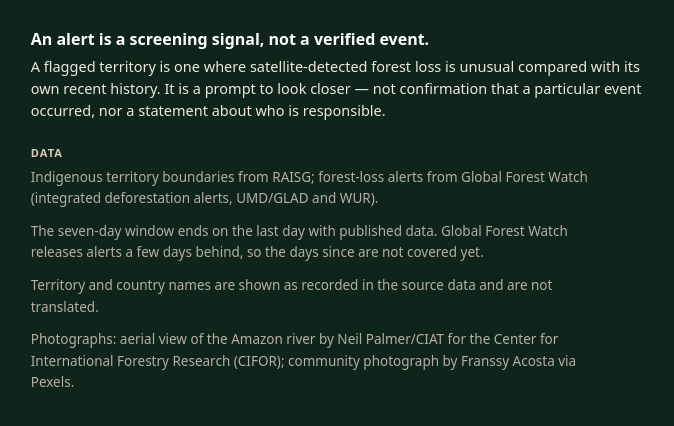
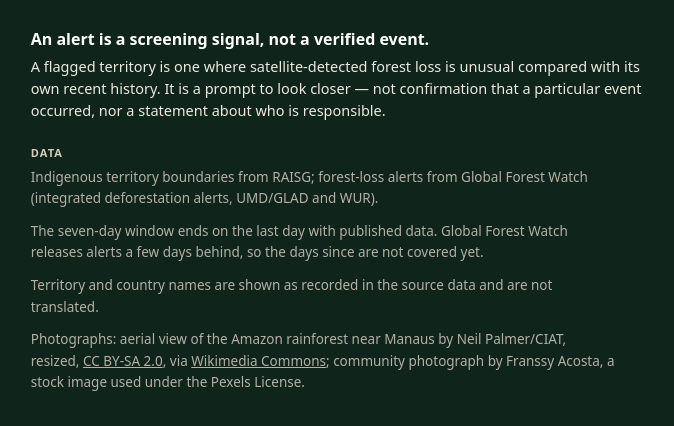
Before and after one commit to Applied-Data-Digital-Innovation-Lab/deforestation-monitor, a PHP site: page /index.php in a window 1280 px wide. Shown: the part 3070-3496 px from the top of the page, without its empty margins (0-674 px from the left). Run offline with PHP 8.4, Linux system fonts and the light colour scheme; some libraries are stand-ins or nearby versions.

Commit message:
fix photo sources and licence credits

```diff
--- a/web/assets/app.css
+++ b/web/assets/app.css
@@ -571,8 +571,13 @@ h2 {
    worst case the image can produce. */
 
 .hero {
-  /* ↓ THE ONLY LINE TO CHANGE to swap the photograph. */
-  --hero-photo: url("amazon-river-basin-hero.jpg");
+  /* ↓ THE ONLY LINE TO CHANGE to swap the photograph.
+     The ?v= is by hand: dm_asset() stamps scripts and stylesheets with their
+     modification time, but it cannot reach a URL inside this file. An earlier
+     photograph was also called hero.jpg, so without a new query a browser
+     that cached it keeps showing it. Bump it whenever the file is replaced
+     under the same name. */
+  --hero-photo: url("hero.jpg?v=2026-10-11b");
 
   position: relative;
   display: flex;
@@ -582,12 +587,13 @@ h2 {
   background-image: var(--hero-photo);
   background-size: cover;
 
-  /* An aerial view of the river winding through the canopy, landscape, so
-     the band crops only a strip off the top and bottom. 55% down keeps the
-     meanders — the subject — in the middle of the band and loses the hazy
-     horizon at the top of the frame first, which is the palest part of it
-     and the worst ground for the white copy. */
-  background-position: 50% 55%;
+  /* An aerial view of river channels threading through the canopy, landscape
+     (resized from 4288 × 2848 to 2560 × 1700 at JPEG quality 72: wide enough
+     for a 2,560px screen, and under the .86 veil the compression cannot be
+     seen), so the band crops only a strip off the top and bottom. The
+     water runs across the middle third of the frame, so it is centred: the
+     crop takes canopy off both edges and leaves the channels in the band. */
+  background-position: 50% 50%;
   background-color: #33463C;   /* holds the space while the image loads */
 }
 
--- a/web/partials.php
+++ b/web/partials.php
@@ -201,10 +201,13 @@ function dm_disclaimer_data(): void
       <!-- Credited here, beside the data sources, rather than under each
            photograph: both carry no text of their own on purpose, and this
            block is on every page that has a footer. -->
-      <p class="note-body">
-        Photographs: aerial view of the Amazon river by Neil Palmer/CIAT for
-        the Center for International Forestry Research (CIFOR); community
-        photograph by Franssy Acosta via Pexels.
+            <p class="note-body">
+        Photographs: aerial view of the Amazon rainforest near Manaus by Neil
+        Palmer/CIAT, resized,
+        <a href="https://creativecommons.org/licenses/by-sa/2.0">CC BY-SA 2.0</a>,
+        via <a href="https://commons.wikimedia.org/wiki/File:Amazon_CIAT_%284%29.jpg">Wikimedia
+        Commons</a>; community photograph by Franssy Acosta, a stock image
+        used under the Pexels License.
       </p>
     </div>
     <?php
```
Also changed, not shown: web/assets/amazon-river-basin-hero.jpg (deleted), web/assets/hero.jpg (added).
